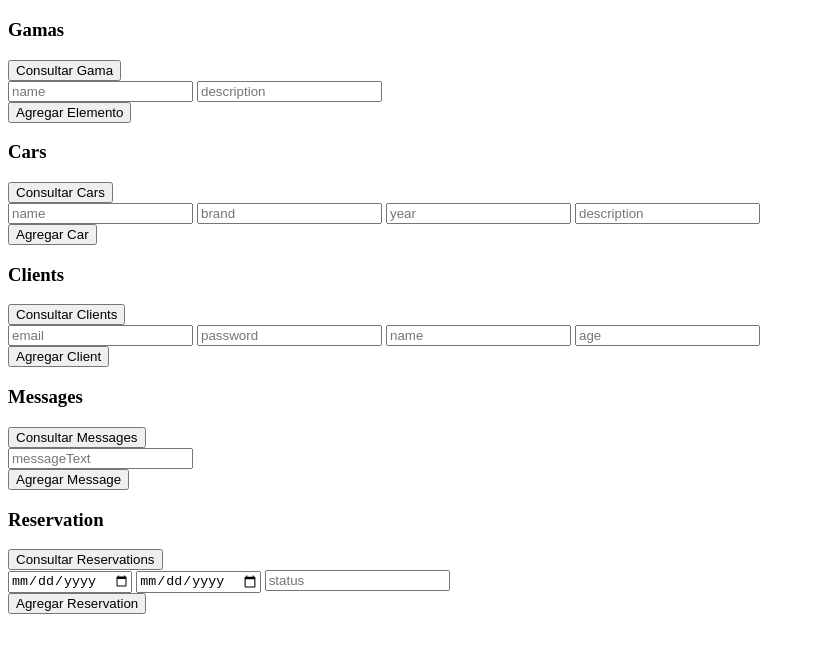
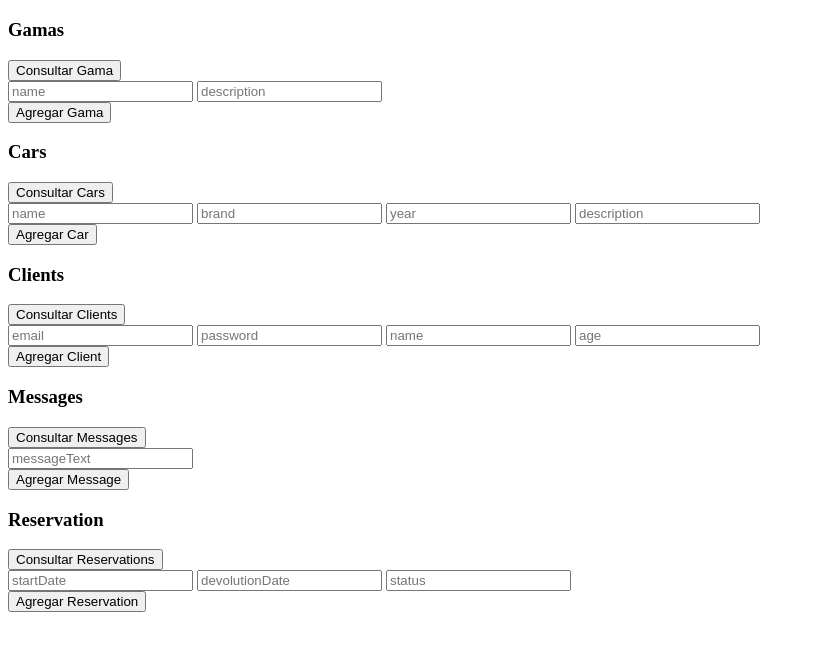
Before and after one commit to AnaM6/Frontend, a plain HTML site: page index.html in a window 1280 px wide. Shown: the part 61-714 px from the top of the page, without its empty margins (0-815 px from the left). Drawn offline with nearby package versions, Linux system fonts and the light colour scheme.

Commit message:
Modificando index

```diff
--- a/index.html
+++ b/index.html
@@ -17,7 +17,7 @@
         <input type="text" id="Gdescription" placeholder="description">
 
     </div>
-    <button onclick="guardarInformacionGama()">Agregar Elemento</button>
+    <button onclick="guardarInformacionGama()">Agregar Gama</button>
 
     <h3>Cars</h3>
     <div id="resultado2"></div>
@@ -53,8 +53,8 @@
     <div id="resultado5"></div>
     <button onclick="traerInformacionReservations()">Consultar Reservations</button>
     <div>
-        <input type="date" id="starDate" placeholder="startDate">
-        <input type="date" id="devolutionDate" placeholder="devolutionDate">
+        <input type="text" id="starDate" placeholder="startDate">
+        <input type="text" id="devolutionDate" placeholder="devolutionDate">
         <input type="text" id="status" placeholder="status">
     </div>
     <button onclick="guardarInformacionReservation()">Agregar Reservation</button>
```
